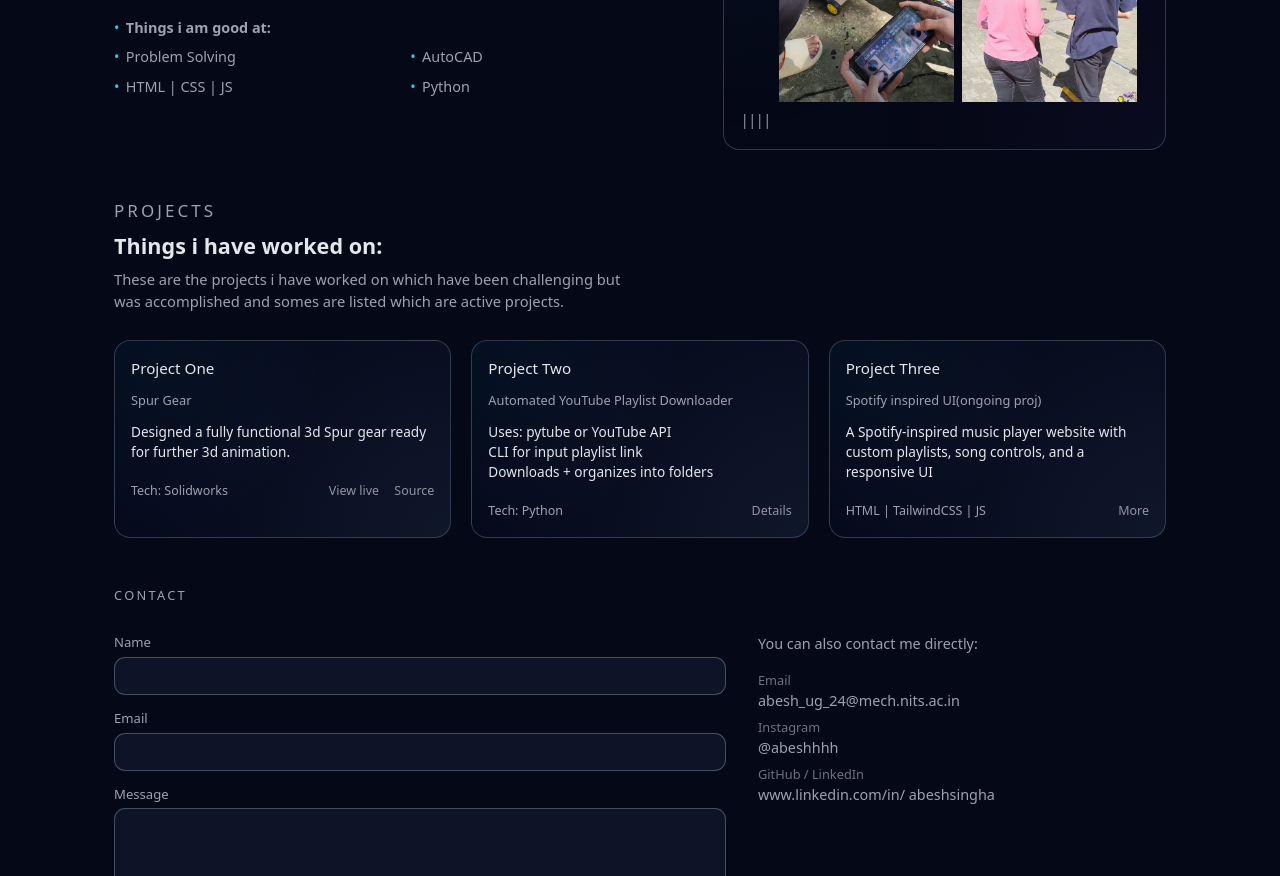
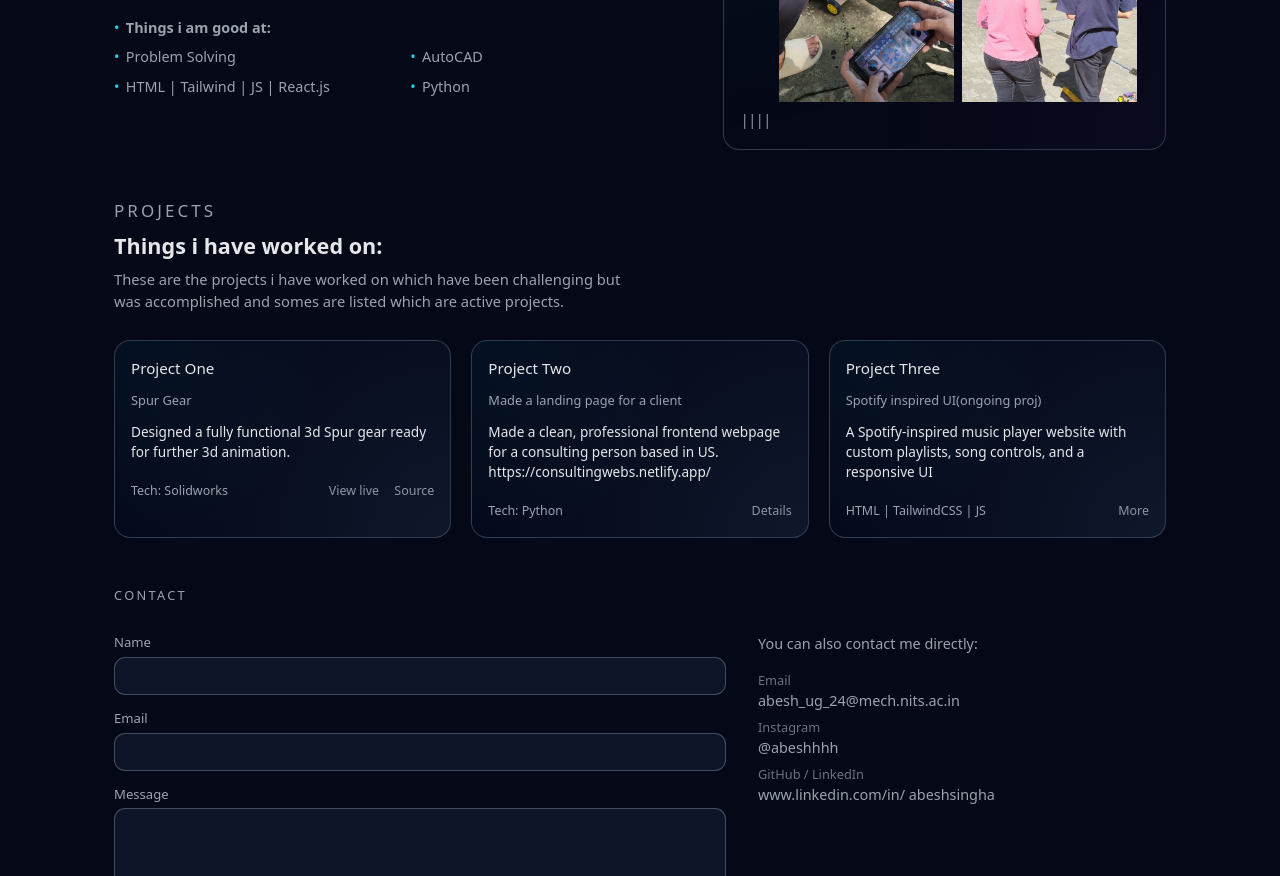
Before and after one commit to abesh12/my-portfolio, a plain HTML site: page index.html in a window 1280 px wide. Shown: the part 868-1744 px from the top of the page. Drawn offline with Linux system fonts and the light colour scheme.

Commit message:
Update index.html

```diff
--- a/index.html
+++ b/index.html
@@ -105,7 +105,7 @@
                         <li><b>Things i am good at:</b></li><br>
                         <li>Problem Solving</li>
                         <li>AutoCAD</li>
-                        <li>HTML | CSS | JS</li>
+                        <li>HTML | Tailwind | JS | React.js</li>
                         <Li>Python</Li>
                     </ul>
                 </div>
@@ -152,15 +152,14 @@
 
                 <article class="project-card">
                     <div class="project-name">Project Two</div>
-                    <div class="project-tagline">Automated YouTube Playlist Downloader<br>
+                    <div class="project-tagline">Made a landing page for a client<br>
 
                     </div>
 
 
-                    <p>Uses:
-                        pytube or YouTube API<br>
-                        CLI for input playlist link<br>
-                        Downloads + organizes into folders</p>
+                    <p>Made a clean, professional frontend webpage for a consulting person based in US.<br>
+                    https://consultingwebs.netlify.app/
+                    </p>
 
                     <div class="project-footer">
                         <div>Tech: Python</div>
```
